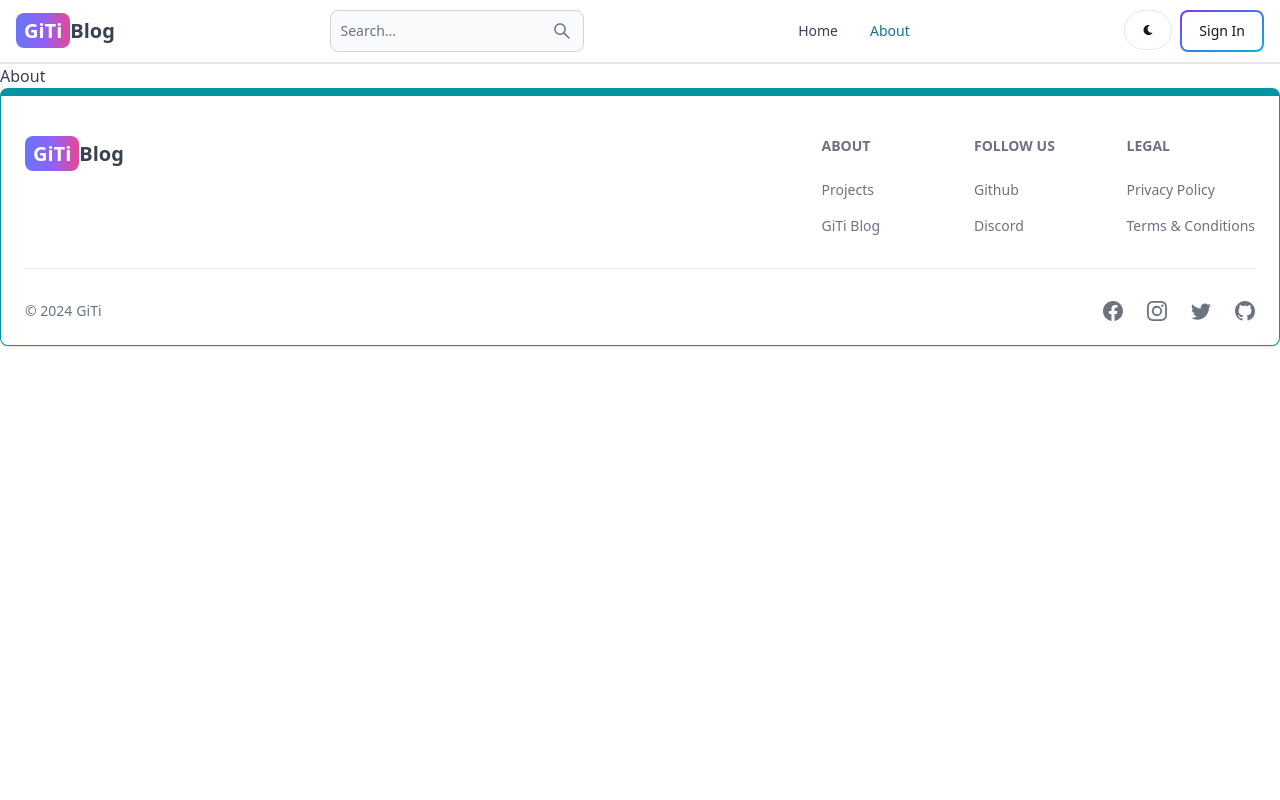
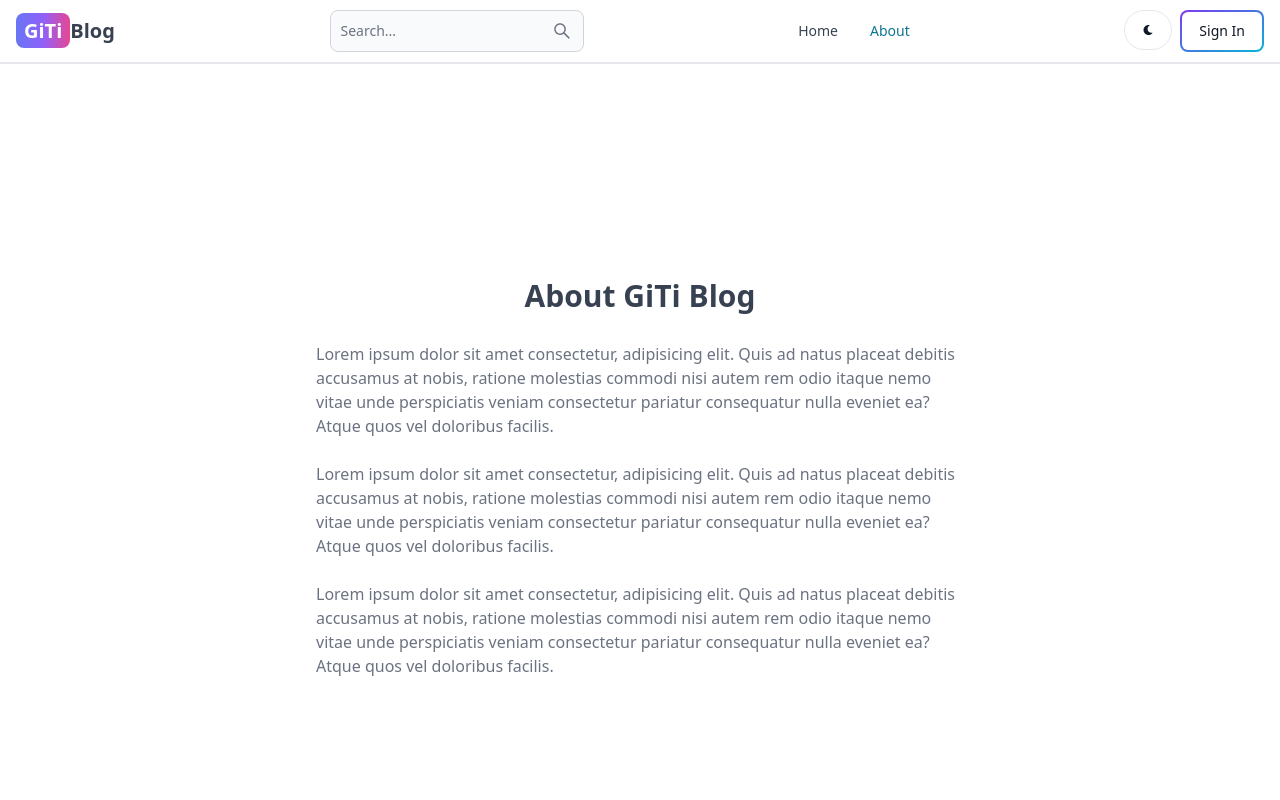
Before and after one commit to OrevaTJ/mern-blog, a React (Vite) app in the folder client/: page /about in a window 1280 px wide. Shown: the top 800 px of the page. Built offline with nearby package versions, Linux system fonts and the light colour scheme; no server answers.

Commit message:
about page

```diff
--- a/client/src/pages/About.jsx
+++ b/client/src/pages/About.jsx
@@ -1,6 +1,36 @@
-
 export default function About() {
   return (
-    <div>About</div>
-  )
+    <div className="min-h-screen flex items-center justify-center">
+      <div className="max-w-2xl mx-auto p-3">
+        <div>
+          <h1 className="text-3xl font font-semibold text-center my-7">
+            About GiTi Blog
+          </h1>
+          <div className="text-md text-gray-500 flex flex-col gap-6">
+            <p>
+              Lorem ipsum dolor sit amet consectetur, adipisicing elit. Quis ad
+              natus placeat debitis accusamus at nobis, ratione molestias
+              commodi nisi autem rem odio itaque nemo vitae unde perspiciatis
+              veniam consectetur pariatur consequatur nulla eveniet ea? Atque
+              quos vel doloribus facilis.
+            </p>
+            <p>
+              Lorem ipsum dolor sit amet consectetur, adipisicing elit. Quis ad
+              natus placeat debitis accusamus at nobis, ratione molestias
+              commodi nisi autem rem odio itaque nemo vitae unde perspiciatis
+              veniam consectetur pariatur consequatur nulla eveniet ea? Atque
+              quos vel doloribus facilis.
+            </p>
+            <p>
+              Lorem ipsum dolor sit amet consectetur, adipisicing elit. Quis ad
+              natus placeat debitis accusamus at nobis, ratione molestias
+              commodi nisi autem rem odio itaque nemo vitae unde perspiciatis
+              veniam consectetur pariatur consequatur nulla eveniet ea? Atque
+              quos vel doloribus facilis.
+            </p>
+          </div>
+        </div>
+      </div>
+    </div>
+  );
 }
```
